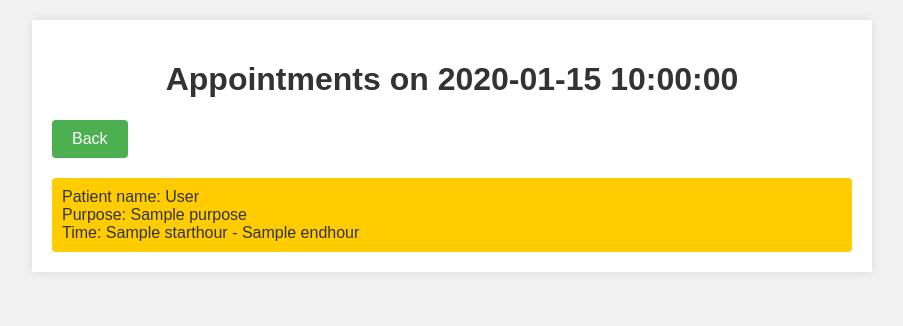
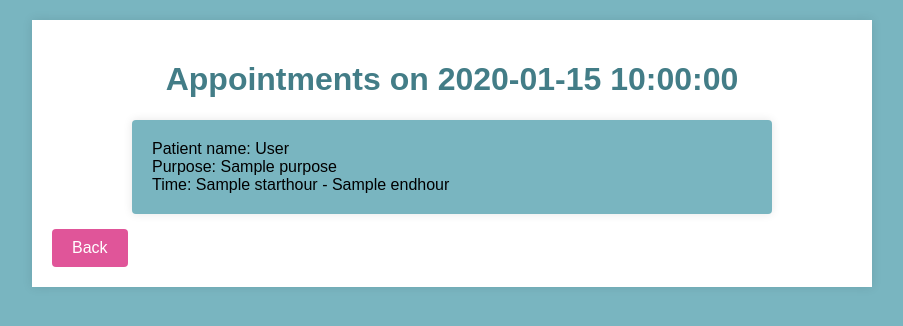
Before and after one commit to bassel-hammad/HCIS-Front-End, a Flask app: template templates/appointments.html in a window 1280 px wide. Shown: the top 326 px of the page, without its empty margins (188-1091 px from the left). Run offline with Flask 3, Linux system fonts and the light colour scheme; the template is opened without the code that fills it: most values are stand-ins (such as "Sample title", 1, 10 or a date in 2020); some libraries are stand-ins or nearby versions.

Commit message:
Refactor appointments.html for improved UI aesthetics

```diff
--- a/templates/appointments.html
+++ b/templates/appointments.html
@@ -3,11 +3,11 @@
 <head>
     <meta charset="UTF-8">
     <meta name="viewport" content="width=device-width, initial-scale=1.0">
-    <title>Appointments on {{ date }}</title>
+    <title >Appointments on {{ date }}</title>
     <style>
         body {
             font-family: Arial, sans-serif;
-            background-color: #f2f2f2;
+            background-color: #79b5c0 ;
             margin: 0;
             padding: 20px;
         }
@@ -22,32 +22,25 @@
 
         h1 {
             text-align: center;
-            color: #333333;
+            color: #437d87;
         }
 
-        .btn {
-            display: inline-block;
-            padding: 10px 20px;
-            background-color: #4caf50;
-            color: #ffffff;
-            text-decoration: none;
-            border-radius: 4px;
-            transition: background-color 0.3s ease;
-        }
 
-        .btn:hover {
-            background-color: #45a049;
-        }
 
         .appointment-box {
-            background-color: #ffcc00;
-            padding: 10px;
-            margin-top: 20px;
+            background-color: #79b5c0;
+            padding: 20px;
+            margin-top: 15px;
+            margin-bottom: 15px;
             border-radius: 4px;
+            box-shadow: 0 0 10px rgba(0, 0, 0, 0.1);
+            width: 75%;
+            margin-left: auto;
+            margin-right: auto;
         }
 
         .appointment-info {
-            color: #333333;
+            color: black;
             font-size: 16px;
             margin: 0;
             padding: 0;
@@ -57,16 +50,31 @@
             text-align: center;
             color: #888888;
         }
+        .btn {
+            display: inline-block;
+            padding: 10px 20px;
+            background-color: #e05599;
+            color: #ffffff;
+            text-decoration: none;
+            border-radius: 4px;
+            transition: background-color 0.3s ease;
+
+
+        }
+
+        .btn:hover {
+            background-color: #e365a2;
+        }
     </style>
 </head>
 <body>
     <div class="container">
         <h1>Appointments on {{ date }}</h1>
-        <a href="/my_calendar" class="btn">Back</a>
+
         <div class="appointments-list">
             {% if appointments %}
                 {% for appointment in appointments %}
-                    <div class="appointment-box">
+                    <div class="appointment-box " >
                         <p class="appointment-info">Patient name: {{ appointment['fullname'] }} </p>
                         <p class="appointment-info">Purpose: {{ appointment['purpose'] }}</p>
                         <p class="appointment-info">Time: {{ appointment['starthour'] }} - {{ appointment['endhour'] }}</p>
@@ -76,6 +84,7 @@
                 <p class="no-appointments">No appointments found for this date.</p>
             {% endif %}
         </div>
+        <a href="/my_calendar" class="btn">Back</a>
     </div>
 </body>
 </html>
```
